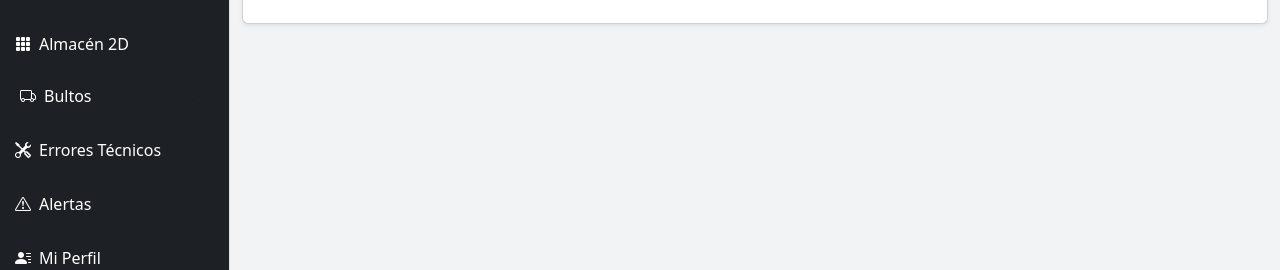
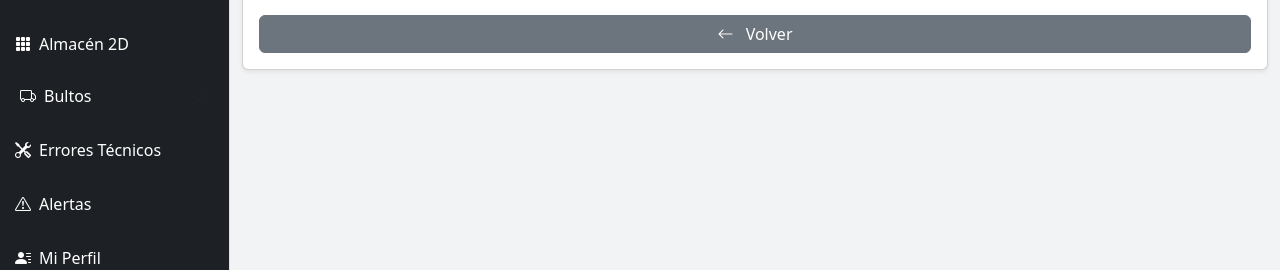
Before and after one commit to Joselu04991/warehouse_mro_4-main, a Flask app: page /inventory/history/1 in a window 1280 px wide. Shown: the part 209-479 px from the top of the page. Run offline with Flask 3, Linux system fonts and the light colour scheme; a user stored in the database is signed in; data that the repository does not hold is empty.

Commit message:
Update history_detail.html

```diff
--- a/templates/inventory/history_detail.html
+++ b/templates/inventory/history_detail.html
@@ -2,11 +2,11 @@
 {% block content %}
 
 <h2 class="fw-bold mb-4">
-    <i class="bi bi-archive me-2"></i> {{ snapshot_name }}
+  <i class="bi bi-archive me-2"></i> {{ title }}
 </h2>
 
 <div class="card shadow-sm p-3">
-
+  <div class="table-responsive">
     <table class="table table-hover">
       <thead class="table-dark">
         <tr>
@@ -29,7 +29,11 @@
         {% endfor %}
       </tbody>
     </table>
+  </div>
 
+  <a class="btn btn-secondary mt-2" href="{{ url_for('inventory.history_inventory') }}">
+    <i class="bi bi-arrow-left me-2"></i> Volver
+  </a>
 </div>
 
 {% endblock %}
```
Lines whose indentation alone changed are shown as unchanged.
